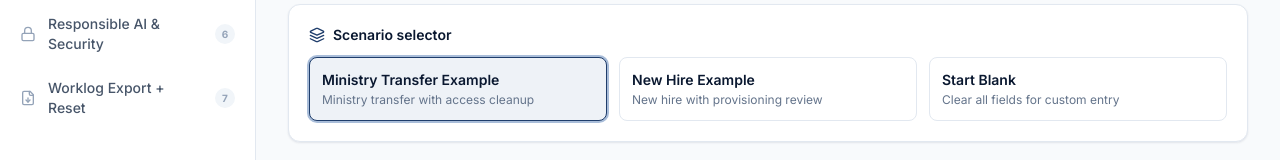
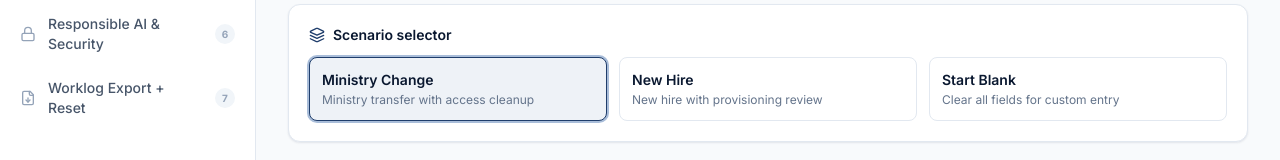
Before and after one commit to JashSojitra/threeflow-project1-nexus-v1, a React (Vite) app: page / in a window 1280 px wide. Shown: the part 325-485 px from the top of the page. Built offline with nearby package versions, Linux system fonts and the light colour scheme.

Commit message:
Updated data.ts

```diff
--- a/src/data.ts
+++ b/src/data.ts
@@ -78,7 +78,7 @@ export interface BriefSection {
 
 export const scenarios: Record<string, { label: string; form: FormState }> = {
   transfer: {
-    label: 'Ministry Transfer Example',
+    label: 'Ministry Change',
     form: {
       name: 'John Doe',
       transitionType: 'Ministry Transfer',
@@ -99,7 +99,7 @@ export const scenarios: Record<string, { label: string; form: FormState }> = {
     },
   },
   newhire: {
-    label: 'New Hire Example',
+    label: 'New Hire',
     form: {
       name: 'Alex Morgan',
       transitionType: 'New Hire',
```
